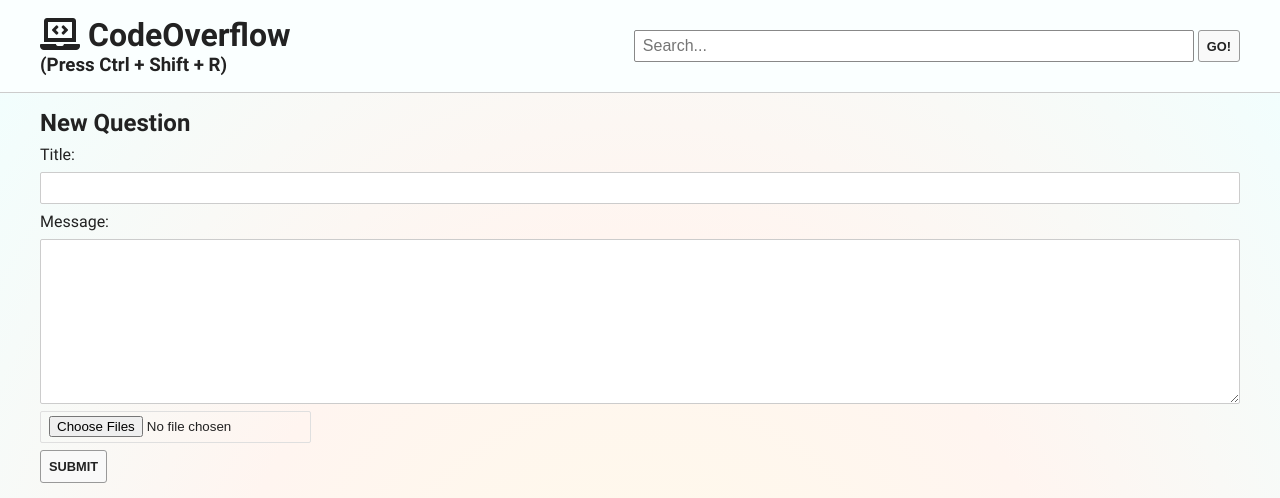
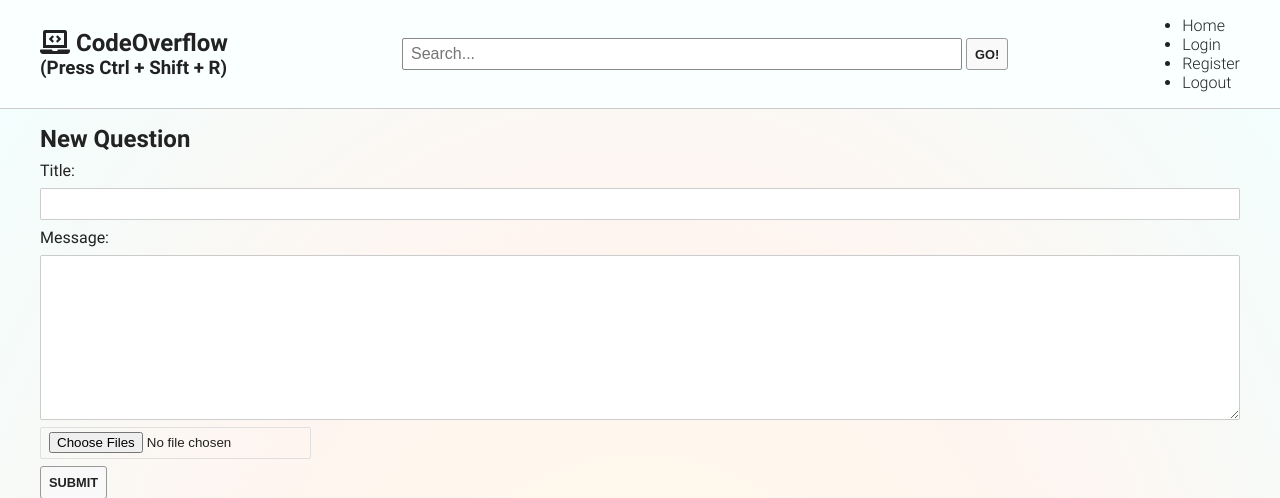
Before and after one commit to prothy/ask-mate, a Flask app: page /add-question in a window 1280 px wide. Shown: the top 498 px of the page. Run offline with Flask 2, Linux system fonts and the light colour scheme.

Commit message:
Add additional navbar elements

```diff
--- a/templates/header.html
+++ b/templates/header.html
@@ -1,5 +1,6 @@
 <header>
-    <div class="outer-container">
+    <nav>
+        <div class="outer-container">
         <span class="title-text">
             <a href="/"><h1><i class="fas fa-laptop-code"></i> CodeOverflow</h1></a>
             <h3>(Press Ctrl + Shift + R)</h3>
@@ -10,5 +11,22 @@
                 <input type="submit" value="GO!" class="btn">
             </form>
         </span>
+        <ul>
+            <li>
+                <a href="{{ url_for('list_questions') }}">Home</a>
+            </li>
+            {% if not logged_in: %}
+                <li>
+                    <a href="{{ url_for('login') }}">Login</a>
+                </li>
+                <li>
+                    <a href="{{ url_for('register') }}">Register</a>
+                </li>
+            {% endif %}
+            <li>
+                <a href="{{ url_for('logout') }}">Logout</a>
+            </li>
+        </ul>
     </div>
+    </nav>
 </header>
```
